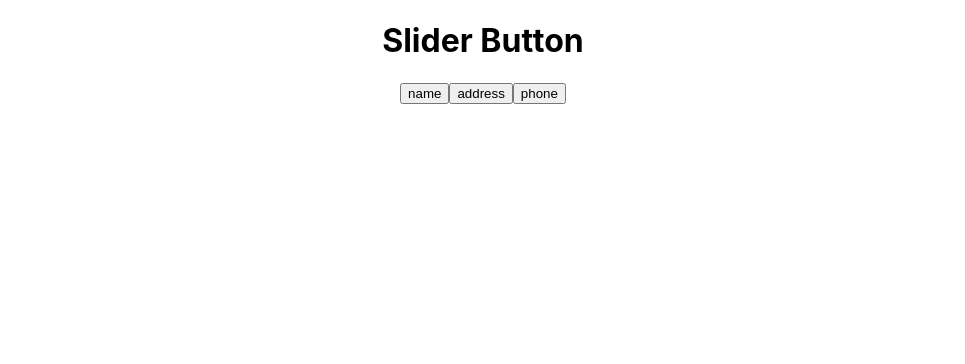
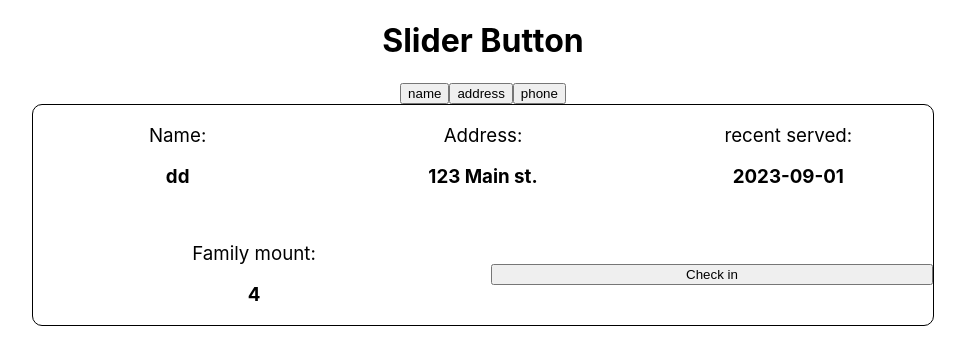
Before and after one commit to Tony-Thawatchai/hackvan2023-dgh, a React (Create React App) app in the folder hackvan2023dgh/: page / in a window 1280 px wide. Shown: the top 364 px of the page, without its empty margins (157-1122 px from the left). Built offline with nearby package versions, Linux system fonts and the light colour scheme.

Commit message:
name card

```diff
--- a/hackvan2023dgh/src/App.css
+++ b/hackvan2023dgh/src/App.css
@@ -1,5 +1,8 @@
 .App {
   text-align: center;
+  display: flex;
+  flex-direction: column;
+  align-items: center;
 }
 
 .App-logo {
--- a/hackvan2023dgh/src/App.js
+++ b/hackvan2023dgh/src/App.js
@@ -1,6 +1,7 @@
 import logo from './logo.svg';
 import './App.css';
 import ButtonBar from './components/ButtonBar';
+import NameCard from './components/NameCard';
 
 function App() {
   const sliderItems = ["name","address","phone"];
@@ -8,6 +9,8 @@ function App() {
     <div className="App">
       <h1>Slider Button</h1>
       <ButtonBar values={sliderItems} />
+      <NameCard data={{name:"dd", address:"123 Main st.", FamilyMount: 4, servedDate: "2023-09-01"}}/>
+
     </div>
   );
 }
--- /dev/null
+++ b/hackvan2023dgh/src/components/NameCard.jsx
@@ -0,0 +1,51 @@
+import React from "react";
+
+
+const container = {
+  width: "80%",
+  maxWidth: "900px",
+  border: "1px solid #000",
+  borderRadius: "10px",
+  display: "flex",
+  justifyContent: "space-around",
+    alignItems: "center",
+    flexWrap: "wrap",
+    gap : "1rem",
+
+};
+
+const item = {
+    flex: 1,
+    flexBasis: "25%",
+    // backgroundColor: "hotpink",
+
+
+}
+
+function NameCard({ data }) {
+  return (
+    <div style={container}>
+      <div style={item}>
+        <h3 style={{ fontWeight: "normal" }}>Name:</h3>
+        <h3> {data.name}</h3>
+      </div>
+      <div style={item}>
+        <h3 style={{ fontWeight: "normal" }}>Address:</h3>
+        <h3> {data.address}</h3>
+      </div>
+      <div style={item}>
+        <h3 style={{ fontWeight: "normal" }}>recent served:</h3>
+        <h3> {data.servedDate}</h3>
+      </div>
+      <div style={item}>
+        <h3 style={{ fontWeight: "normal" }}>Family mount:</h3>
+        <h3> {data.FamilyMount}</h3>
+      </div>
+      <button style={item}>
+        Check in
+      </button>
+    </div>
+  );
+}
+
+export default NameCard;
```
